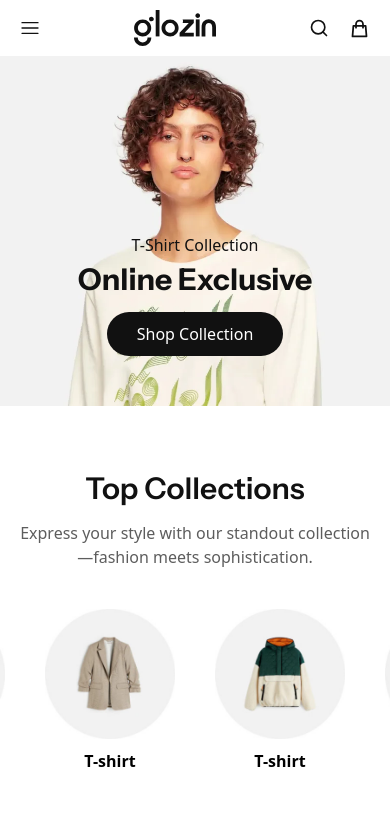
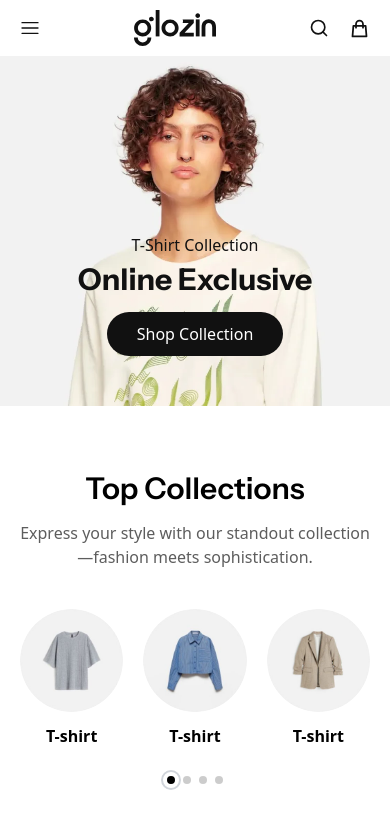
Before and after one commit to HmSani6699/T-Shirt-Ecommerce, a React (Vite) app: page / in a window 390 px wide. Shown: the top 832 px of the page. Built offline with nearby package versions, Linux system fonts and the light colour scheme.

Commit message:
update top collection

```diff
--- a/package.json
+++ b/package.json
@@ -15,6 +15,7 @@
     "react-dom": "^19.2.0",
     "react-icons": "^5.5.0",
     "react-router": "^7.9.6",
+    "swiper": "^12.0.3",
     "tailwindcss": "^4.1.17"
   },
   "devDependencies": {
--- a/src/Pages/Home/TopCollections/TopCollections.jsx
+++ b/src/Pages/Home/TopCollections/TopCollections.jsx
@@ -1,15 +1,23 @@
+import { Swiper, SwiperSlide } from "swiper/react";
+import { Pagination } from "swiper/modules";
+
 import tShirt from "../../../../public/Images/t-shirt.jpg";
 import tShirt1 from "../../../../public/Images/t-shirt1.jpg";
 import tShirt2 from "../../../../public/Images/t-shirt2.jpg";
 import tShirt3 from "../../../../public/Images/t-shirt3.jpg";
 import tShirt4 from "../../../../public/Images/t-shirt4.jpg";
 
+import "swiper/css";
+import "swiper/css/pagination";
+
 const TopCollections = () => {
+  const items = [tShirt, tShirt1, tShirt2, tShirt3, tShirt4, tShirt];
+
   return (
-    <div className="mt-[60px] max-w-[1200px] mx-auto flex flex-col items-center justify-center px-5">
-      {/* Head line */}
+    <div className="mt-[60px] max-w-[1200px] mx-auto flex flex-col items-center px-5">
+      {/* Headline */}
       <div className="text-center">
-        <h2 className="font-instrument text-text-black text-[30px] font-semibold">
+        <h2 className="font-instrument text-[30px] font-semibold">
           Top Collections
         </h2>
         <p className="text-text-gray mt-2.5">
@@ -18,18 +26,39 @@ const TopCollections = () => {
         </p>
       </div>
 
-      {/* COllections */}
-      <div className="flex items-center gap-10 mt-10">
-        {[tShirt, tShirt1, tShirt2, tShirt3, tShirt4, tShirt]?.map(
-          (item, i) => (
-            <div key={i}>
-              <div className="h-[130px] w-[130px] rounded-full">
-                <img src={item} alt="img" />
+      {/* Slider */}
+      <div className="w-full mt-10">
+        <Swiper
+          modules={[Pagination]}
+          // spaceBetween={25}
+          pagination={{
+            clickable: true,
+            bulletClass: "swiper-pagination-bullet custom-bullet",
+            bulletActiveClass:
+              "swiper-pagination-bullet-active custom-bullet-active",
+          }}
+          breakpoints={{
+            0: { slidesPerView: 3, spaceBetween: 20 },
+            768: { slidesPerView: 4, spaceBetween: 20 },
+            1024: { slidesPerView: 6, spaceBetween: 20 },
+          }}
+          className="pb-10"
+        >
+          {items.map((item, i) => (
+            <SwiperSlide className="pb-[50px]" key={i}>
+              <div className="flex flex-col items-center">
+                <div className="h-full w-full rounded-full bg-primary overflow-hidden flex items-center justify-center">
+                  <img
+                    className="h-full w-full object-cover"
+                    src={item}
+                    alt="img"
+                  />
+                </div>
+                <p className="text-center font-semibold mt-3">T-shirt</p>
               </div>
-              <p className="text-center font-semibold mt-2.5">T-shirt</p>
-            </div>
-          )
-        )}
+            </SwiperSlide>
+          ))}
+        </Swiper>
       </div>
     </div>
   );
--- a/src/index.css
+++ b/src/index.css
@@ -14,3 +14,49 @@
   --color-text-gray: #5d5d5d;
   --color-text-white: #ffffff;
 }
+
+/* Inactive bullets */
+.custom-bullet {
+  width: 6px;
+  height: 6px;
+  background: #d1d5db;
+  border-radius: 50%;
+  margin: 0 6px;
+}
+
+/* Active bullet (middle ring + inner dot) */
+.custom-bullet-active {
+  width: 14px;
+  height: 14px;
+  border: 2px solid #000; /* main ring */
+  border-radius: 50%;
+  position: relative;
+  margin: 0 6px;
+}
+
+/* Inner dot */
+.custom-bullet-active::after {
+  content: "";
+  width: 5px;
+  height: 5px;
+  background: #000;
+  border-radius: 50%;
+  position: absolute;
+  top: 50%;
+  left: 50%;
+  transform: translate(-50%, -50%);
+}
+
+/* 🔥 Outer faint ring (this is what was missing!) */
+.custom-bullet-active::before {
+  content: "";
+  width: 20px; /* bigger than main bullet */
+  height: 20px;
+  border: 2px solid #d1d5db; /* light gray outer ring */
+  border-radius: 50%;
+  position: absolute;
+  top: 50%;
+  left: 50%;
+  transform: translate(-50%, -50%);
+  z-index: -1; /* goes behind */
+}
```
Also changed, not shown: 1 other file (tests, documents, lock files or other folders).
